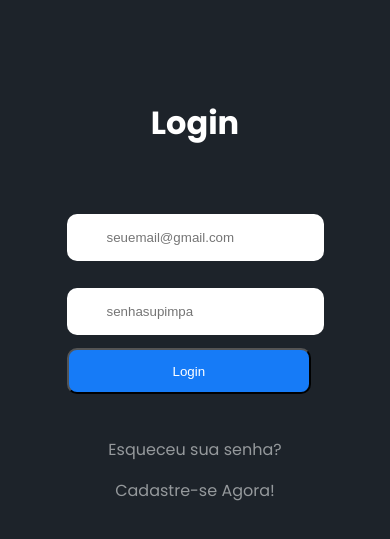
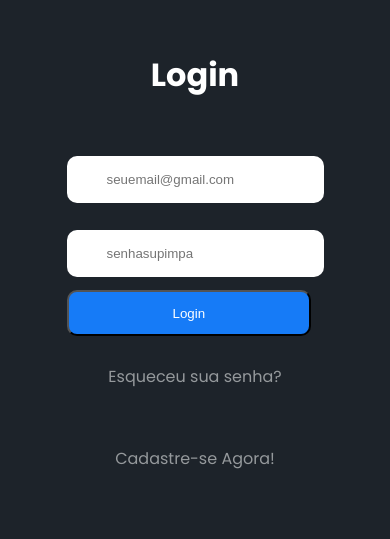
Before and after one commit to piresp/fatec_22_2_trabalhos, a plain HTML site: page ih_01/index.html in a window 390 px wide. Shown: the part 135-674 px from the top of the page. Drawn offline with Linux system fonts and the light colour scheme.

Commit message:
responsividade
adicionando responsividade e arrumando o css estruturalmente

```diff
--- a/ih_01/styles.css
+++ b/ih_01/styles.css
@@ -15,7 +15,7 @@ body {
 .box__login {
     height: 60vh;
 
-    margin-top: 10em;
+    margin-top: 8em;
     display: grid;
 
     background: var(--cor-de-fundo);
@@ -24,14 +24,13 @@ body {
     grid-column-start: 2;
     grid-row-start: 2;
 
-    grid-template-rows: auto;
+    grid-template-rows: 1fr 1fr 0.5fr 0.5fr;
 
     justify-content: center;
     align-items: center;
 }
 
 .box__login--title {
-    margin-top: 1.8em;
     justify-self: center;
     font-size: 2em;
     font-weight: 700;
@@ -40,10 +39,13 @@ body {
 
 .box__login--items {
     padding: 1.2em 3em;
-    margin-top: 2em;
     border: none;
     border-radius: 10px;
     display: block;
+}
+
+.box__login--items-senha {
+    margin-top: 2em;
 }
 
 .box__login--form {
@@ -81,9 +83,6 @@ body {
     transform: scale(1.05);
 }
 
-.box__login--cadastro {
-    margin-top: -2em;
-}
 
 @media screen and (max-width: 500px) {
     body {
```
